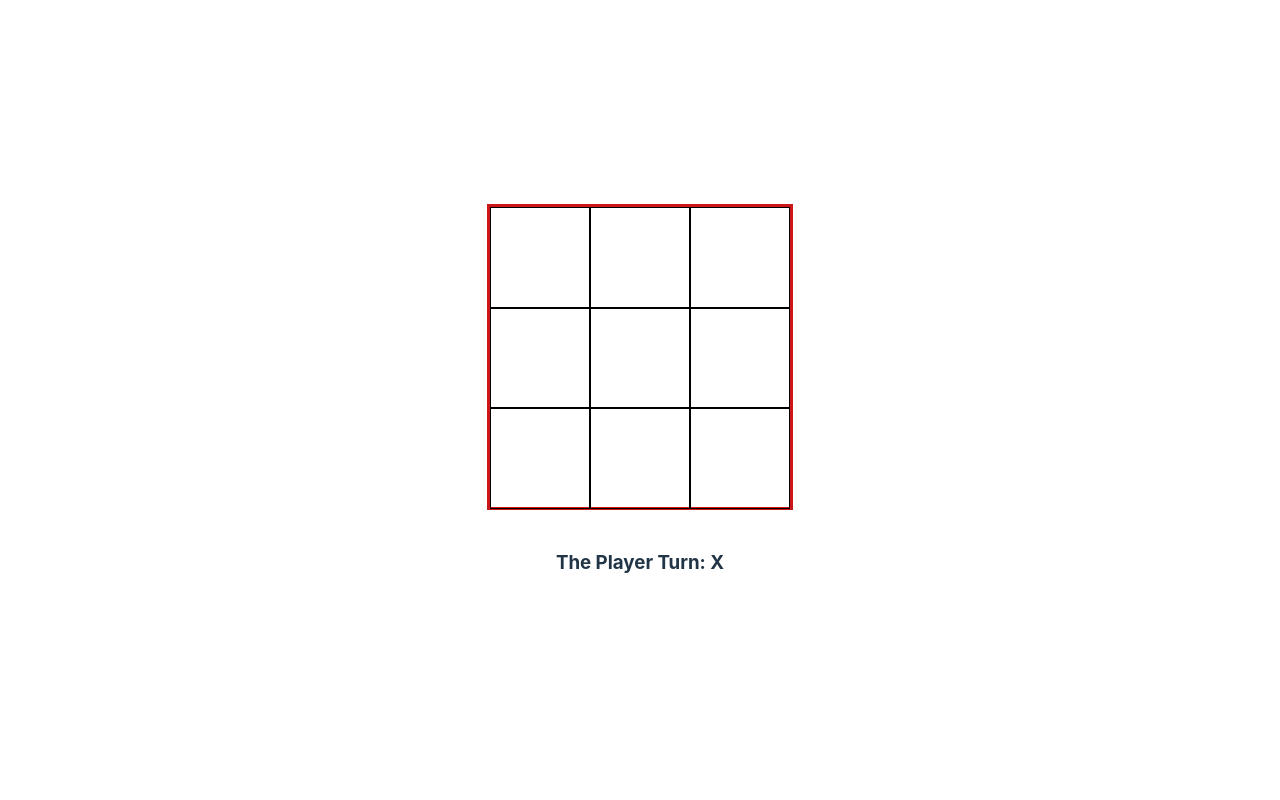
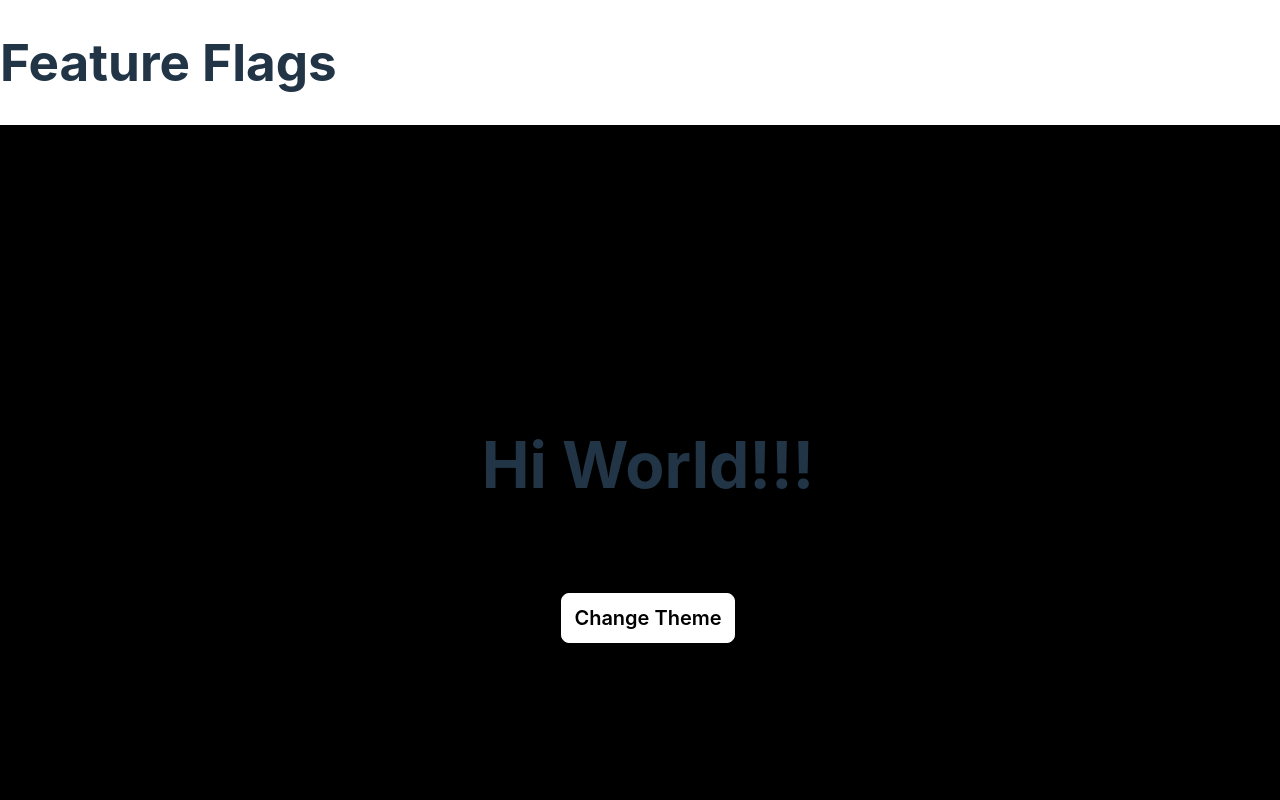
Before and after one commit to iamtayyab007/25-react-projects, a React (Vite) app: page / in a window 1280 px wide. Shown: the top 800 px of the page. Built offline with nearby package versions, Linux system fonts and the light colour scheme.

Commit message:
Features flags project completed

```diff
--- a/src/App.jsx
+++ b/src/App.jsx
@@ -1,5 +1,5 @@
 import { useState } from "react";
-import "./App.css";
+//import "./App.css";
 
 import { Accordian } from "./Components/Accordian";
 import { RandomColor } from "./Components/Random-color";
@@ -17,6 +17,8 @@ import { ModalText } from "./Components/Modal Popup/ModalText";
 import { GithubProfileFinder } from "./Components/github-profile-finder";
 import { SearchAutoComplete } from "./Components/Search-Autocomplete-Api";
 import { TicTacToe } from "./Components/Tic-Tac-Toe";
+import { FeatureFlags } from "./Components/feature-flag";
+import FeatureFlagGlobalState from "./Components/feature-flag/context";
 
 function App() {
   return (
@@ -59,9 +61,14 @@ function App() {
 
 
       <SearchAutoComplete />
-         */}
+
 
       <TicTacToe />
+      */}
+
+      <FeatureFlagGlobalState>
+        <FeatureFlags />
+      </FeatureFlagGlobalState>
     </>
   );
 }
--- /dev/null
+++ b/src/Components/feature-flag/context/index.jsx
@@ -0,0 +1,30 @@
+import { createContext, useState, useEffect } from "react";
+import featureFlagDataServiceCall from "../data";
+
+export const FeatureFlagsContext = createContext(null);
+
+export default function FeatureFlagGlobalState({ children }) {
+  const [loading, setLoading] = useState(false);
+  const [enableFlags, setEnableFlags] = useState({});
+
+  async function fetchFeatureFlags() {
+    try {
+      const response = await featureFlagDataServiceCall();
+      setEnableFlags(response);
+      console.log(response);
+      setLoading(false);
+    } catch (error) {
+      console.log(error);
+      setLoading(false);
+    }
+  }
+
+  useEffect(() => {
+    fetchFeatureFlags();
+  }, []);
+  return (
+    <FeatureFlagsContext.Provider value={{ loading, enableFlags }}>
+      {children}
+    </FeatureFlagsContext.Provider>
+  );
+}
--- /dev/null
+++ b/src/Components/feature-flag/data.js
@@ -0,0 +1,19 @@
+const dummyApiResponse = {
+  showLightAndDarkMode: true,
+  showTicTacToeBoard: true,
+  showRandomColorGenerator: true,
+  showAccordian: true,
+  showTreeView: true,
+  showTabs: true,
+};
+
+function featureFlagDataServiceCall() {
+  return new Promise((resolve, reject) => {
+    if (dummyApiResponse) {
+      setTimeout(resolve(dummyApiResponse), 500);
+    } else {
+      reject("Some error occured Please try again!");
+    }
+  });
+}
+export default featureFlagDataServiceCall;
--- /dev/null
+++ b/src/Components/feature-flag/index.jsx
@@ -0,0 +1,57 @@
+import React, { useContext } from "react";
+import { FeatureFlagsContext } from "./context";
+import { Accordian } from "../Accordian";
+import { RandomColor } from "../Random-color";
+import StarRating from "../Star-rating/StarRating";
+import { ImageSlider } from "../Image-slider";
+import { LoadMore } from "../Load-more-data";
+import { TreeView } from "../Tree-view";
+import { menus } from "../Tree-view/data";
+import { QrCodeGenerator } from "../qr-code-generator";
+import { ThemeSwitch } from "../light-dark-mode";
+import { ScrollIndicator } from "../Scroll-indicator";
+import { TabsIndex } from "../custom-tabs/TabsIndex";
+import { TabsTest } from "../custom-tabs/tabsTest";
+import { ModalText } from "../Modal Popup/ModalText";
+import { GithubProfileFinder } from "../github-profile-finder";
+import { SearchAutoComplete } from "../Search-Autocomplete-Api";
+import { TicTacToe } from "../Tic-Tac-Toe";
+
+export const FeatureFlags = () => {
+  const { loading, enableFlags } = useContext(FeatureFlagsContext);
+
+  const componentsToRender = [
+    { key: "showLightAndDarkMode", component: <ThemeSwitch /> },
+    {
+      key: "showTicTacToeBoard",
+      component: <TicTacToe />,
+    },
+    {
+      key: "showRandomColorGenerator",
+      component: <RandomColor />,
+    },
+    {
+      key: "showAccordian",
+      component: <Accordian />,
+    },
+    {
+      key: "showTreeView",
+      component: <TreeView menus={menus} />,
+    },
+    {
+      key: "showTabs",
+      component: <TabsTest />,
+    },
+  ];
+  function checkEnabledFlags(getCurrentKey) {
+    return enableFlags[getCurrentKey];
+  }
+  return (
+    <div>
+      <h1>Feature Flags</h1>
+      {componentsToRender.map((items) =>
+        checkEnabledFlags(items.key) ? items.component : null
+      )}
+    </div>
+  );
+};
```
